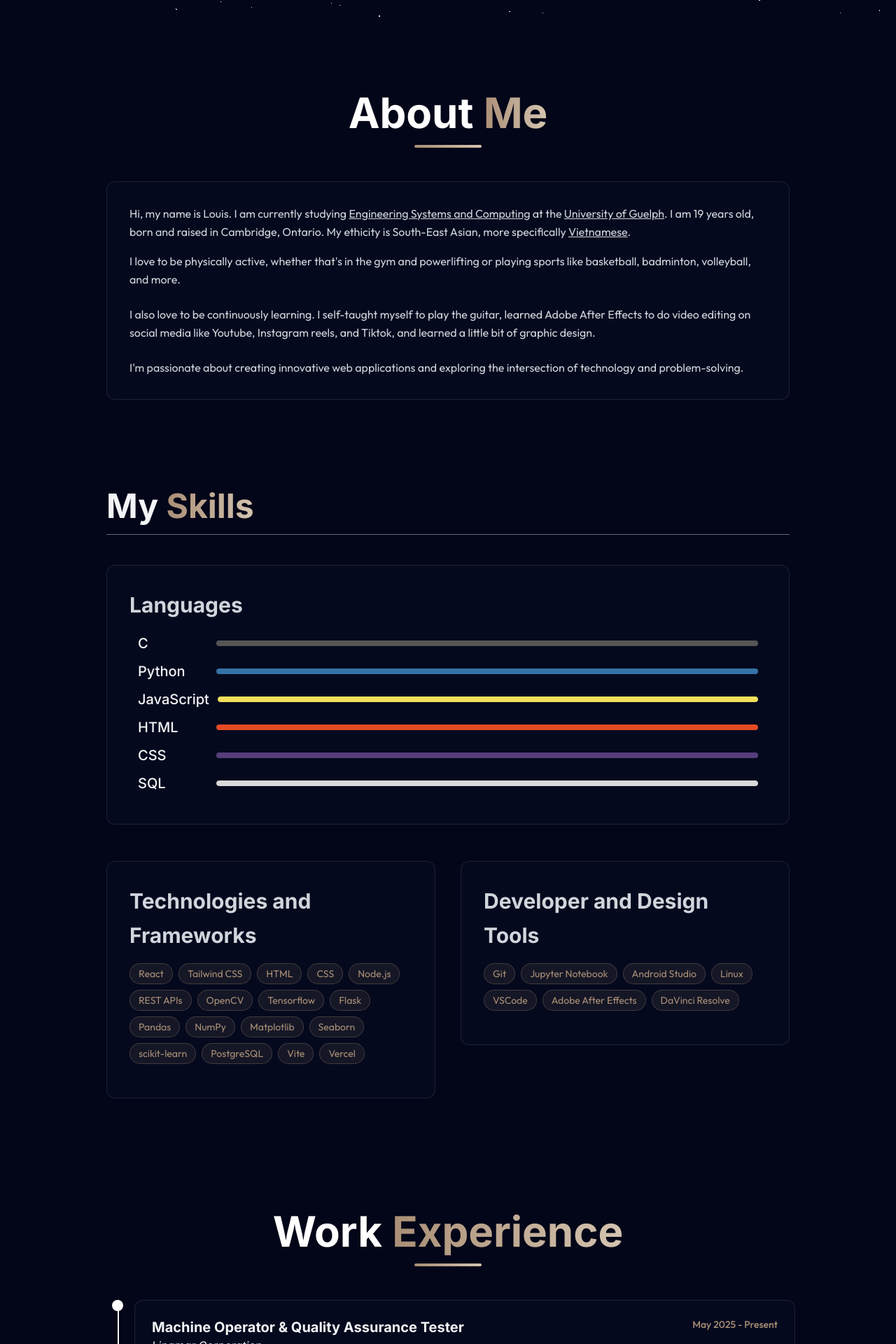
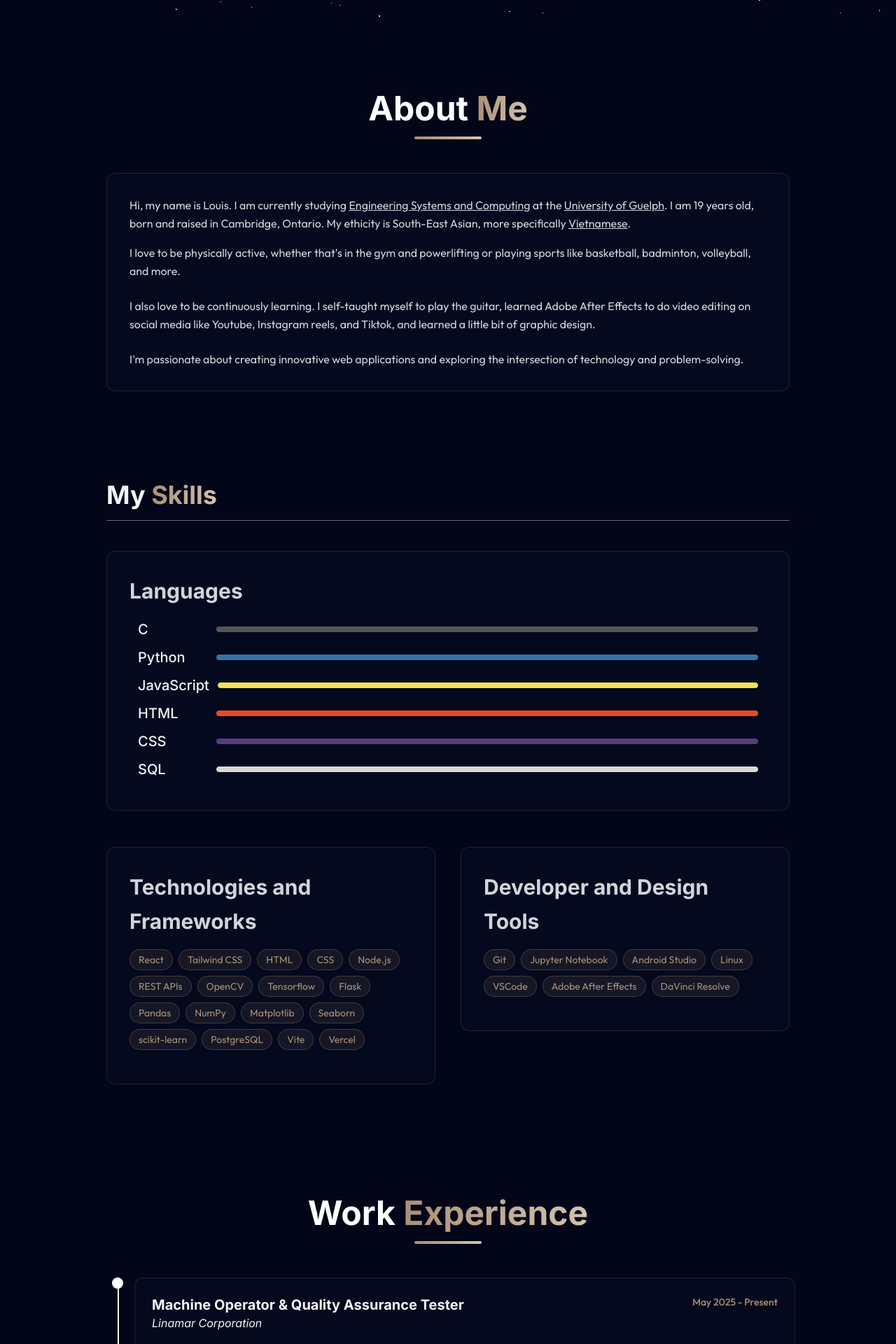
Before and after one commit to louisnguyenn/Louis-Personal-Portfolio, a React (Vite) app: page / in a window 1280 px wide. Shown: the part 749-2669 px from the top of the page at 70% size. Built offline with nearby package versions, Linux system fonts and the light colour scheme.

Commit message:
changed h1 size

```diff
--- a/src/components/sections/About.jsx
+++ b/src/components/sections/About.jsx
@@ -57,7 +57,7 @@ export const About = () => {
     >
       <div className="max-w-5xl mx-auto px-4 sm:px-6">
         <ScrollReveal direction="up" distance={50} duration={0.8}>
-          <h2 className="text-5xl sm:text-4xl md:text-6xl font-bold mb-4 text-white text-center">
+          <h2 className="sm:text-3xl md:text-5xl font-bold mb-4 text-white text-center">
             About{" "}
             <span className="text-transparent bg-clip-text bg-gradient-to-r from-[#AA8F76] to-[#D4C4B0]">
               Me
@@ -68,7 +68,7 @@ export const About = () => {
 
         {/* mobile: stack vertically, desktop: side by side */}
         <div className="flex flex-col lg:flex-row gap-8 lg:gap-20 items-center lg:items-start">
-          <div className="bg-[#05091e] relative rounded-xl p-6 sm:p-8 flex-1 border border-white/10 hover:border-[#AA8F76] transition-all duration-300 order-2 lg:order-none hover:shadow-2xl hover:shadow-[#AA8F76]/20">
+          <div className="relative rounded-xl p-6 sm:p-8 flex-1 border border-white/10 bg-[#05091e]">
             <ScrollReveal direction="up" distance={50} duration={0.8}>
               <p className="text-gray-300 mb-4 leading-relaxed text-sm sm:text-base">
                 Hi, my name is Louis. I am currently studying{" "}
@@ -125,7 +125,7 @@ export const About = () => {
         {/* my skills */}
         <div className="mt-25">
           <ScrollReveal direction="up" distance={50} duration={0.8}>
-            <h2 className="text-3xl sm:text-4xl md:text-5xl font-bold p-7 pb-4 pl-0">
+            <h2 className="sm:text-2xl md:text-4xl font-bold p-7 pb-4 pl-0">
               My{" "}
               <span className="text-transparent bg-clip-text bg-gradient-to-r from-[#AA8F76] to-[#D4C4B0]">
                 Skills
--- a/src/components/sections/Contact.jsx
+++ b/src/components/sections/Contact.jsx
@@ -17,7 +17,7 @@ export const Contact = () => {
 
       <div className="mx-auto max-w-5xl relative z-10">
         <ScrollReveal direction="up" distance={50} duration={0.8}>
-          <h2 className="text-6xl md:text-7xl font-bold mb-6 text-white text-center">
+          <h2 className="sm:text-3xl md:text-5xl font-bold mb-6 text-white text-center">
             Let's{" "}
             <span className="text-transparent bg-clip-text bg-gradient-to-r from-[#AA8F76] to-[#D4C4B0]">
               Connect
--- a/src/components/sections/Experience.jsx
+++ b/src/components/sections/Experience.jsx
@@ -15,7 +15,7 @@ export const Experience = () => {
     >
       <div className="max-w-5xl mx-auto px-4">
         <ScrollReveal direction="up" distance={50} duration={0.8}>
-          <h2 className="text-5xl md:text-6xl font-bold mb-4 text-white text-center">
+          <h2 className="sm:text-3xl md:text-5xl font-bold mb-4 text-white text-center">
             Work{" "}
             <span className="text-transparent bg-clip-text bg-gradient-to-r from-[#AA8F76] to-[#D4C4B0]">
               Experience
--- a/src/components/sections/Projects.jsx
+++ b/src/components/sections/Projects.jsx
@@ -74,7 +74,7 @@ export const Projects = () => {
     >
       <div className="max-w-5xl mx-auto px-4">
         <ScrollReveal direction="up" distance={50} duration={0.8}>
-          <h2 className="text-5xl md:text-6xl font-bold mb-4 text-white text-center">
+          <h2 className="sm:text-3xl md:text-5xl font-bold mb-4 text-white text-center">
             Featured{" "}
             <span className="text-transparent bg-clip-text bg-gradient-to-r from-[#AA8F76] to-[#D4C4B0]">
               Projects
```
